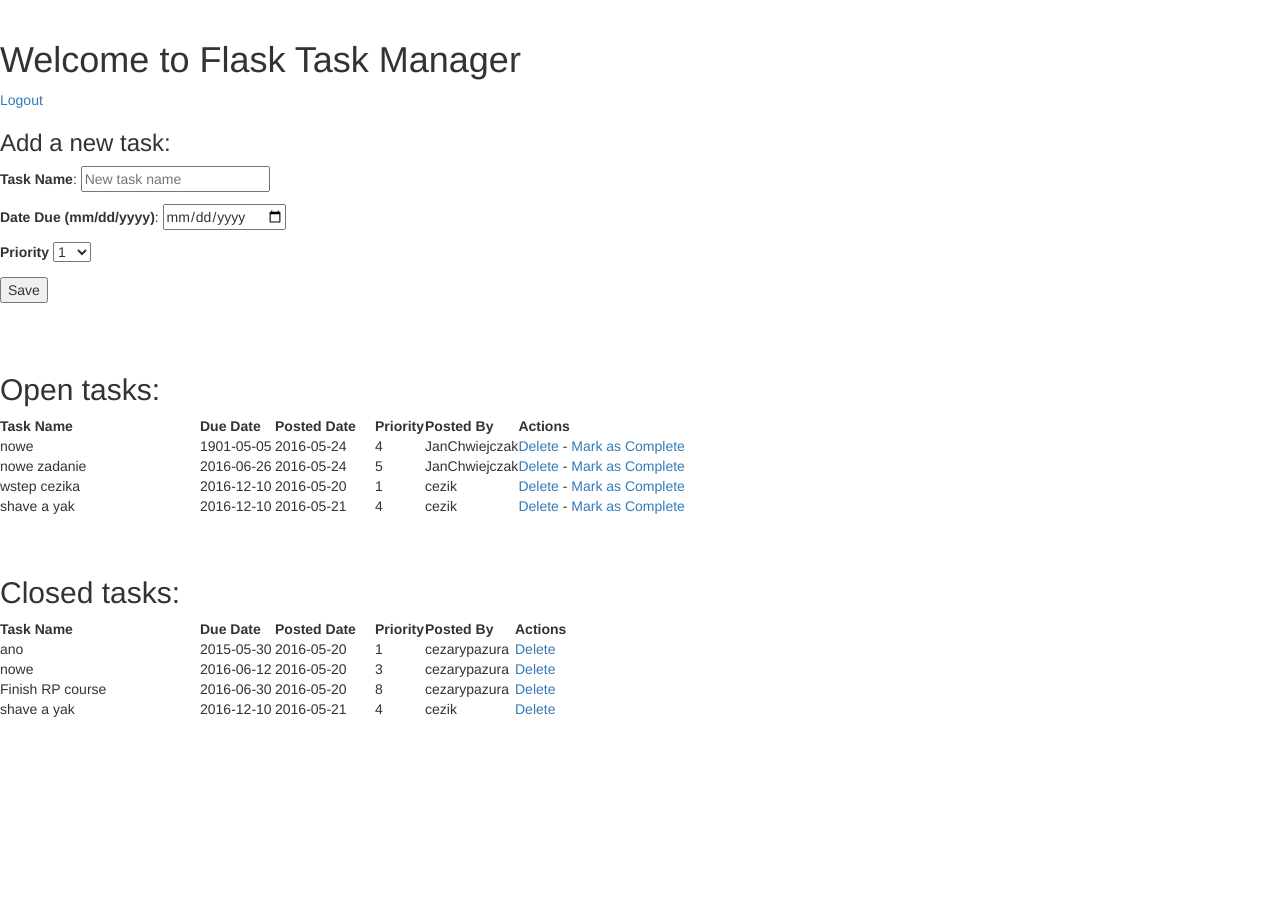
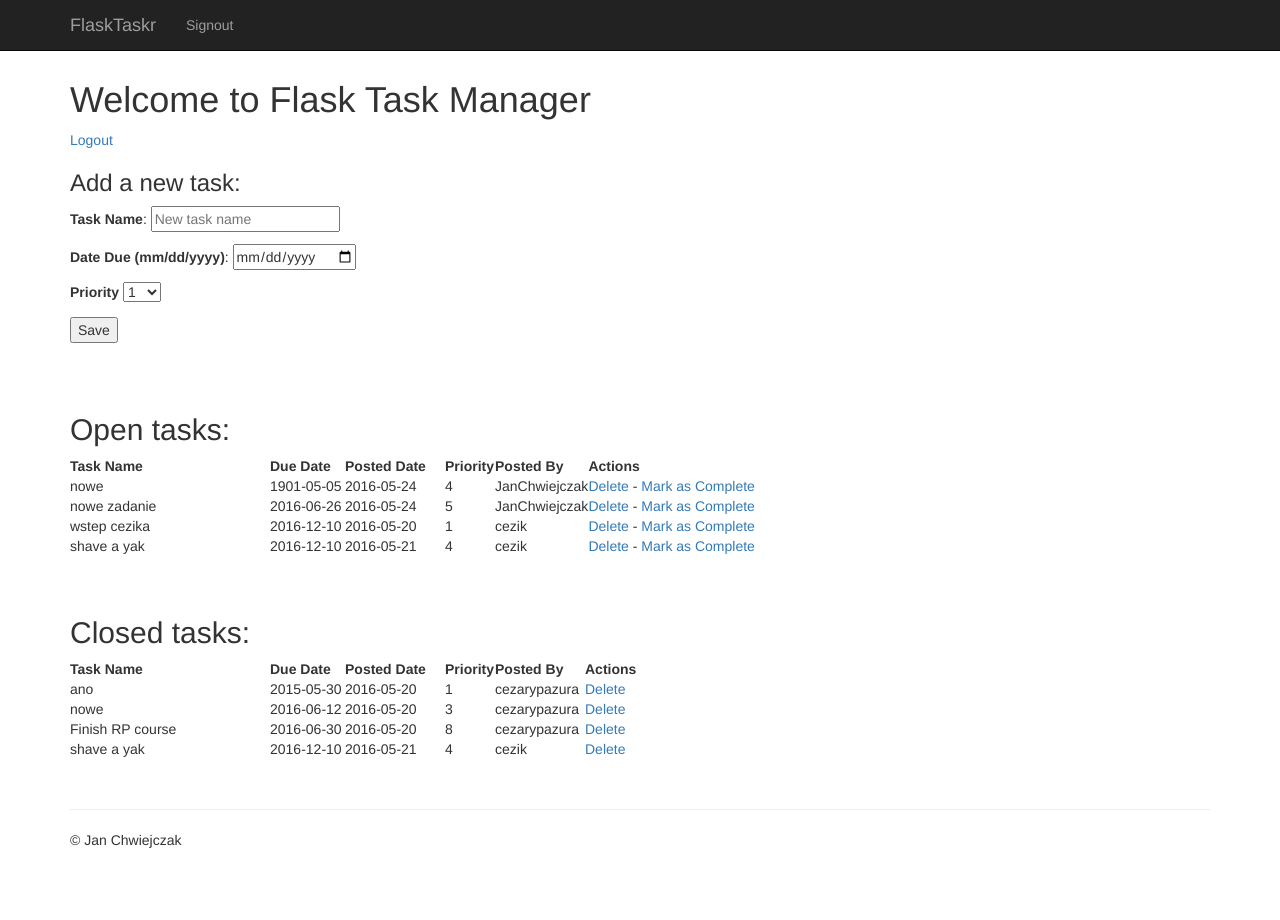
Before and after one commit to JanChwiejczak/flask-todo-app-learning, a Flask app: page /add in a window 1280 px wide. Before the commit the page ends 717 px from the top, so only its background shows below. Run offline with Flask 2, Linux system fonts and the light colour scheme; a user stored in the database is signed in; data comes from the database, SQL or seed files in the repository; some libraries are stand-ins or nearby versions.

Commit message:
bootstraped based

```diff
--- a/static/css/main.css
+++ b/static/css/main.css
@@ -1,46 +1,11 @@
-body            { font-family: sans-serif; background: #eee; }
-a, h1, h2  {
-    color: #002147;
+body {
+  padding: 60px 0;
+  background: #fff;
 }
-h1, h2          { font-family: 'Georgia', serif; margin: 0; }
-h1 {
-    border-bottom: 2px solid #ccc;
-    text-align: center;
+
+.footer {padding-top: 30px;}
+
+.error {
+  color: red;
+  font-size: 0.8em;
 }
-h2              { font-size: 1.2em; }
-
-.page {
-    margin: 2em auto;
-    width: 35em;
-    border: 5px solid #ccc;
-    border-radius: 25px;
-    padding: 0.8em;
-    background: white;
-}
-.entries        { list-style: none; margin: 0; padding: 0; }
-.entries li     { margin: 0.8em 1.2em; }
-.entries li h2  { margin-left: -1em; }
-.add-entry      { font-size: 0.9em; border-bottom: 1px solid #ccc; }
-.add-entry dl   { font-weight: bold; }
-.metanav        { text-align: right; font-size: 0.8em; padding: 0.3em;
-                  margin-bottom: 1em; background: #fafafa; }
-.flash          { background: #cee5F5; padding: 0.5em;
-                  border: 1px solid #aacbe2; }
-.error {
- color: red;
- font-size: .8em;
- background-color: #FFFFFF;
- }
-
-span {
-    display: inline-block;
-}
-input[type=submit] {
-    background:#ccc;
-    border:0 none;
-    cursor:pointer;
-    border-radius: 5px;
-    font-family: 'alternate-gothic-no-3-d';
-    font-size: 1em
-    display: inline-block;
-}
--- a/templates/_base.html
+++ b/templates/_base.html
@@ -8,24 +8,49 @@
     <meta name="author" content="">
     <title>Welcome to Flask Task Manager!</title>
     <link rel="stylesheet" href="{{url_for('static',filename='css/bootstrap.min.css') }}">
-    <link rel="stylesheet" href="{{url_for('static',filename='styles.css') }}">
+    <link rel="stylesheet" href="{{url_for('static',filename='css/main.css') }}">
 </head>
 <body>
-    <div class="page">
+<div class="navbar navbar-inverse navbar-fixed-top" role="navigation">
+    <div class="container">
+        <div class="navbar-header">
+            <button type="button" class="navbar-toggle" data-toggle="collapse" data-target=".navbar-collapse">
+                <span class="sr-only">Toggle Navigation</span>
+                <span class="icon-bar"></span>
+                <span class="icon-bar"></span>
+                <span class="icon-bar"></span>
+            </button>
+            <a class="navbar-brand" href="/">FlaskTaskr</a>
+        </div>
+        <div class="collapse navbar-collapse">
+            <ul class="nav navbar-nav">
+                {% if not session.logged_in %}
+                <li><a href="/register">Signup</a></li>
+                {% else %}
+                <li><a href="/logout">Signout</a></li>
+                {% endif %}
+            </ul>
+        </div>
+    </div>
+</div>
+<div class="container">
+    <div class="content">
         {% for message in get_flashed_messages() %}
-        <div class="flash">{{ message }}</div>
+        <div class="alert alert-success">{{ message }}</div>
         {% endfor %}
-
         {% if error %}
         <div class="error"><strong>Error:</strong> {{ error }}</div>
         {% endif %}
 
-        <br>
-
         {% block content %}
         {% endblock %}
     </div>
-    <script src="{{url_for('static',filename='js/jquery-2.2.4.min.js') }}"></script>
-    <script src="{{url_for('static',filename='js/bootstrap.min.js') }}"></script>
+    <div class="footer">
+        <hr>
+        <p>&copy; Jan Chwiejczak</p>
+    </div>
+</div>
+<script src="{{url_for('static',filename='js/jquery-2.2.4.min.js') }}"></script>
+<script src="{{url_for('static',filename='js/bootstrap.min.js') }}"></script>
 </body>
 </html>
```
Also changed, not shown: static/styles.css (deleted).
